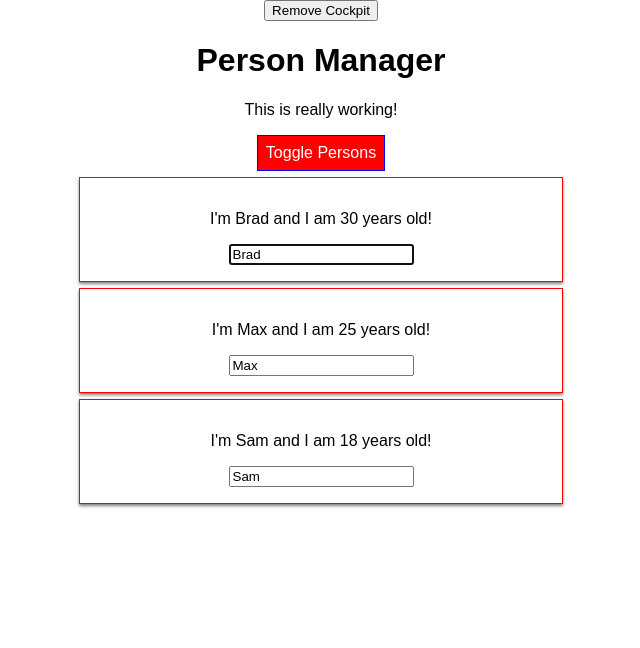
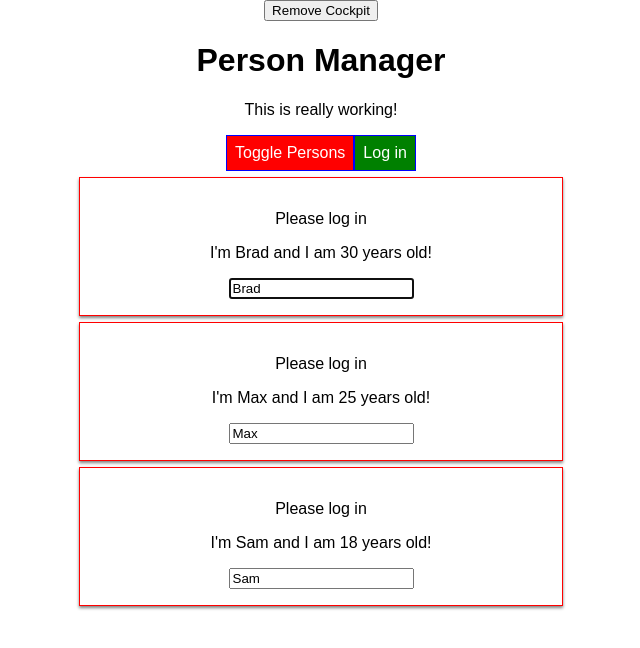
Before and after one commit to avishka964/react-guid, a React app: page / in a window 1280 px wide. Shown: the top 648 px of the page, without its empty margins (319-959 px from the left). Built offline with nearby package versions, Linux system fonts and the light colour scheme.

Commit message:
context API

```diff
--- a/src/components/Cockpit/Cockpit.js
+++ b/src/components/Cockpit/Cockpit.js
@@ -1,8 +1,12 @@
-import React, { useEffect, useRef } from "react"
+import React, { useEffect, useRef, useContext } from "react"
 import classes from "./Cockpit.css"
+import AuthContext from "../../context/auth-context"
 
 const Cockpit = (props) => {
   const toggleBtnRef = useRef(null)
+  const authContext = useContext(AuthContext)
+
+  console.log(authContext.authenticated)
 
   useEffect(() => {
     console.log("Cockpit.js useEffect")
@@ -44,6 +48,7 @@ const Cockpit = (props) => {
       <button ref={toggleBtnRef} className={btnClass} onClick={props.clicked}>
         Toggle Persons
       </button>
+      <button onClick={authContext.login}>Log in</button>
     </div>
   )
 }
--- a/src/components/Persons/Person/Person.js
+++ b/src/components/Persons/Person/Person.js
@@ -3,6 +3,7 @@ import classes from "../Person/Person.css"
 import withClass from "../../../hoc/withClass"
 import Aux from "../../../hoc/Aux"
 import PropTypes from "prop-types"
+import AuthContext from "../../../context/auth-context"
 
 class Person extends Component {
   componentDidMount() {
@@ -13,6 +14,12 @@ class Person extends Component {
     console.log("person.js rendering...")
     return (
       <Aux>
+        <AuthContext.Consumer>
+          {(context) =>
+            context.authenticated ? <p>Authenticated</p> : <p>Please log in</p>
+          }
+        </AuthContext.Consumer>
+
         <p onClick={this.props.click}>
           I'm {this.props.name} and I am {this.props.age} years old!
         </p>
--- a/src/containers/App.js
+++ b/src/containers/App.js
@@ -4,6 +4,7 @@ import Persons from "../components/Persons/Persons"
 import Cockpit from "../components/Cockpit/Cockpit"
 import withClass from "../hoc/withClass"
 import Aux from "../hoc/Aux"
+import AuthContext from "../context/auth-context"
 
 class App extends Component {
   constructor(props) {
@@ -21,6 +22,7 @@ class App extends Component {
     showPersons: false,
     showCockpit: true,
     changeCounter: 0,
+    authenticated: false,
   }
 
   static getDerivedStateFromProps(props, state) {
@@ -73,6 +75,10 @@ class App extends Component {
     this.setState({ showPersons: !doesShow })
   }
 
+  loginHandler = () => {
+    this.setState({ authenticated: true })
+  }
+
   render() {
     console.log("App.js render...")
     let persons = null
@@ -83,6 +89,7 @@ class App extends Component {
           persons={this.state.persons}
           clicked={this.deletePersonsHandler}
           changed={this.nameChangeHandler}
+          isAuthenticated={this.state.authenticated}
         />
       )
     }
@@ -95,7 +102,11 @@ class App extends Component {
           }}>
           Remove Cockpit
         </button>
-
+        <AuthContext.Provider
+          value={{
+            authenticated: this.state.authenticated,
+            login: this.loginHandler,
+          }}>
           {this.state.showCockpit ? (
             <Cockpit
               title={this.props.appTitle}
@@ -105,6 +116,7 @@ class App extends Component {
             />
           ) : null}
           {persons}
+        </AuthContext.Provider>
       </Aux>
     )
   }
--- /dev/null
+++ b/src/context/auth-context.js
@@ -0,0 +1,8 @@
+import React from "react"
+
+const authContext = React.createContext({
+  authenticated: true,
+  login: () => {},
+})
+
+export default authContext
```
Lines whose indentation alone changed are shown as unchanged.
